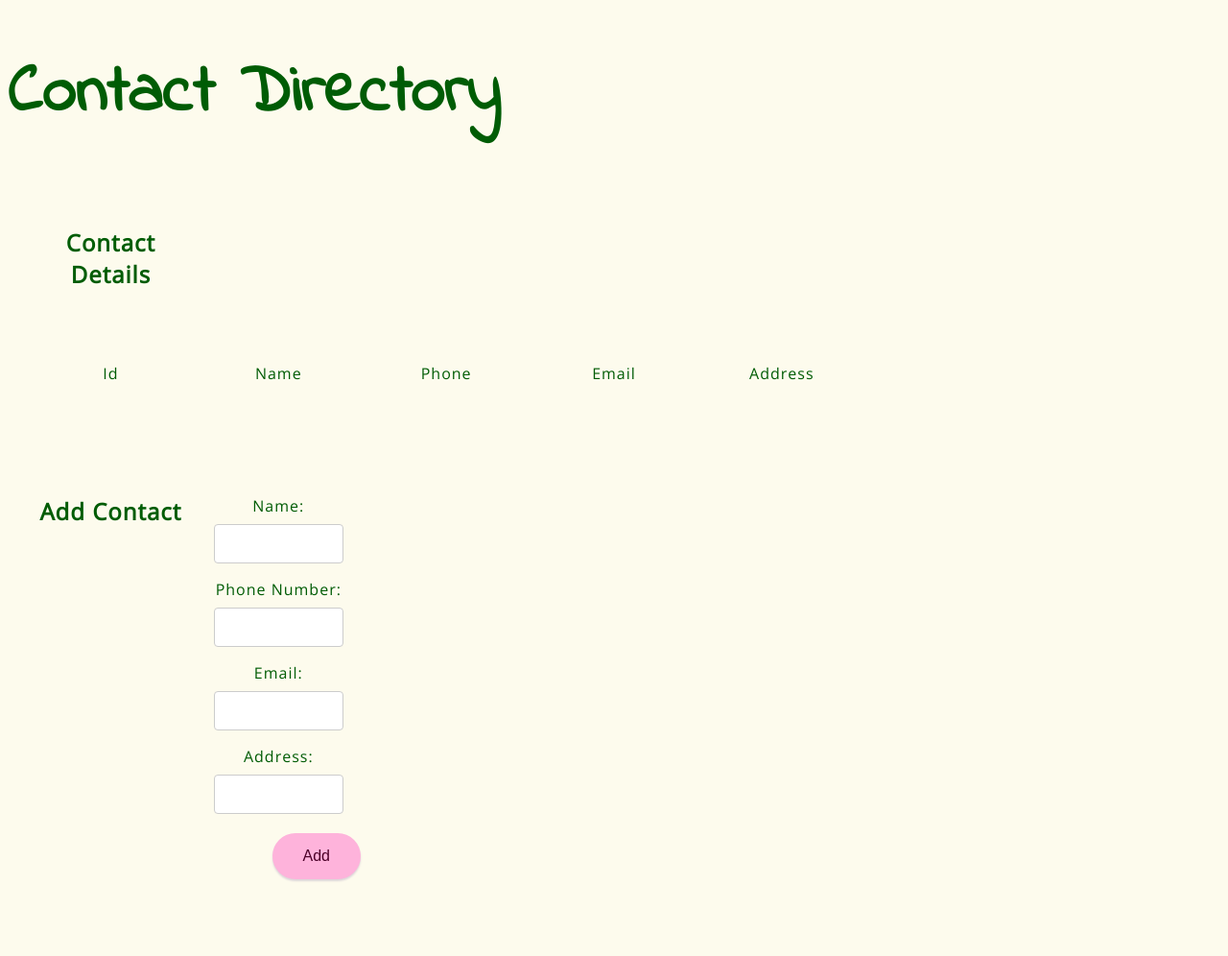
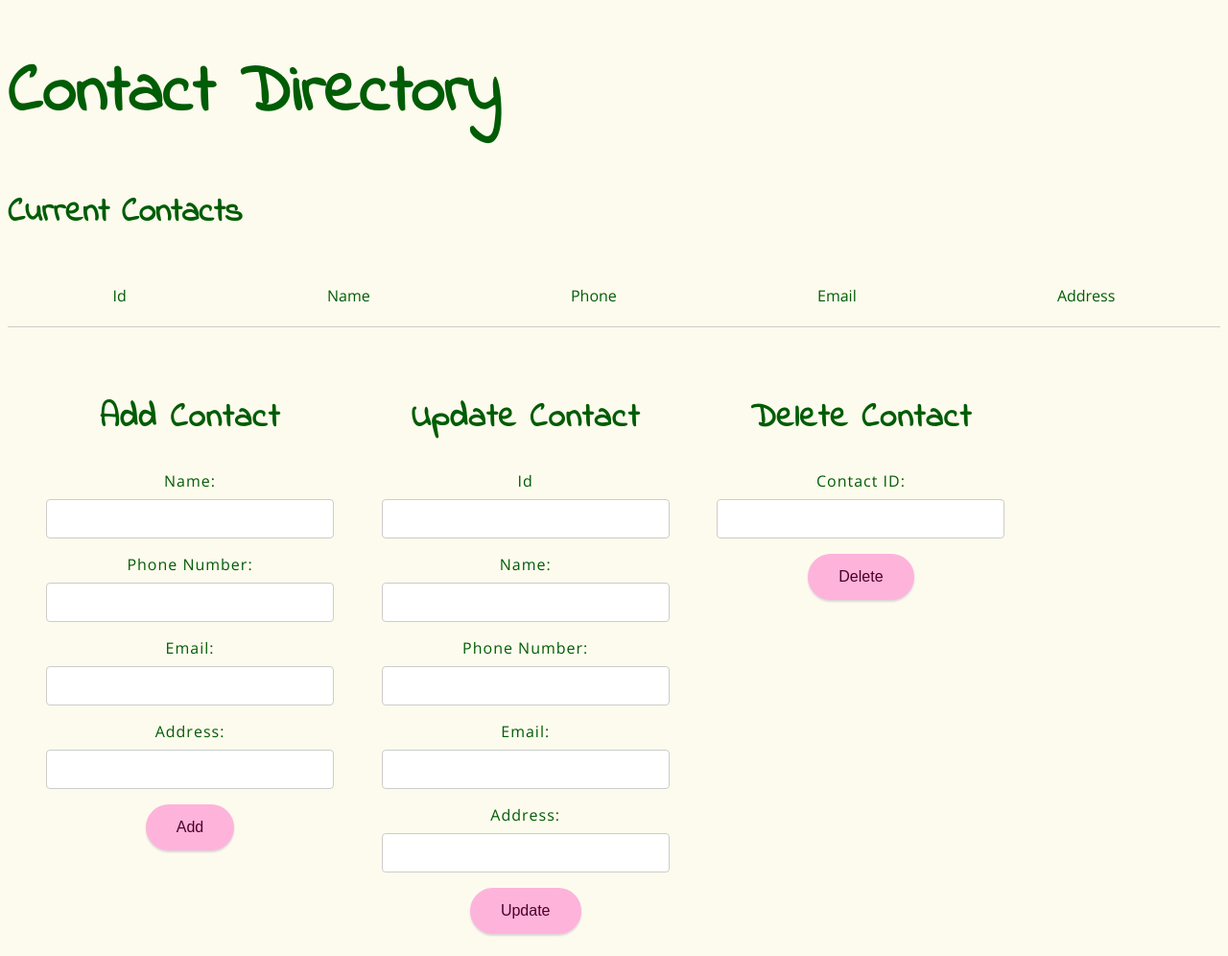
Before and after one commit to tgwarren/membersContactDirectory, a website: page views/index.html in a window 1280 px wide. Shown: the top 996 px of the page at 96% size. Drawn offline with nearby package versions, Linux system fonts and the light colour scheme; no server answers; a web font is replaced by a local one.

Commit message:
fixed display of contacts and forms

```diff
--- a/public/styles.css
+++ b/public/styles.css
@@ -17,6 +17,11 @@ h1{
   font-size: 70px;
 }
 
+h2{
+  font-family: 'Indie Flower', cursive;
+  font-size: 35px;
+}
+
 label{
   display: block;
   width: 100%;
@@ -33,12 +38,19 @@ input {
   box-sizing: border-box;
 }
 
-.button3{
-  color: hsl(328, 98%, 75%);
-  cursor: pointer;
+.contact-details {
+  display: flex;
+  flex-direction: row;
+  justify-content: space-around;
+  align-items: center;
+  padding: 10px;
+  border-bottom: 1px solid #ccc;
+  margin: 0;
+  padding: 5px;
+  flex: 1;
 }
 
-div {
+.updates {
   display: grid;
   grid-template-columns: repeat(7, 1fr);
   padding: 20px;
@@ -46,34 +58,16 @@ div {
   text-align: center;
 }
 
-.id{
-  grid-column: 1 / span 1;
+#add-contact {
+  grid-column: 1 / span 2;
 }
 
-.name{
-  grid-column: 2 / span 1;
+#update-contact {
+  grid-column: 3 / span 2;
 }
 
-.phone{
-  grid-column: 3 / span 1;
-}
-
-.email{
-  grid-column: 4 / span 1;
-}
-
-.address{
-  grid-column: 5 / span 1;
-}
-
-@media screen and (max-width: 800px) {
-  h1{
-    font-size: 40px;
-  }
-  img{
-    width: 50%;
-    margin: 3%;
-  }
+#delete-contact {
+  grid-column: 5 / span 2;
 }
 
 .contact-form{
@@ -92,36 +86,18 @@ div {
   text-decoration: none;
   display: inline-block;
   font-size: 16px;
-  margin: 4px 45%;
   cursor: pointer;
 }
 
-#contact-info{
-display: flex !important;
-flex-direction: row;
+@media screen and (max-width: 800px) {
+  h1{
+    font-size: 40px;
+  }
+  img{
+    width: 50%;
+    margin: 3%;
+  }
 }
-
-.contact-row {
-  display: flex;
-  flex-direction: row;
-  justify-content: space-between;
-  align-items: center;
-  padding: 10px;
-  border-bottom: 1px solid #ccc;
-}
-
-.contact-row p {
-  margin: 0;
-  padding: 5px;
-  flex: 1;
-}
-
-.contact-detail {
-  display: block !important;
-  padding: 10px;
-  margin-bottom: 10px;
-}
-
 
 @media screen and (max-width: 600px) {
   .button{
--- a/views/index.html
+++ b/views/index.html
@@ -13,14 +13,14 @@
   <h1>Contact Directory</h1>
 
   <div id="contact-details">
-    <h2>Contact Details</h2>
+    <h2>Current Contacts</h2>
   </div>
-  <div>
-    <p class="id">Id</p>
-    <p class="name">Name</p>
-    <p class="phone">Phone</p>
-    <p class="email">Email</p>
-    <p class="address">Address</p>
+  <div class="contact-details">
+    <p>Id</p>
+    <p>Name</p>
+    <p>Phone</p>
+    <p>Email</p>
+    <p>Address</p>
   </div>
   <div id="contact-info">
     <script src="https://code.jquery.com/jquery-3.6.0.min.js"></script>
@@ -28,20 +28,18 @@
     <script>
       $(document).ready(function () {
         $.getJSON('http://localhost:3000/contacts', function (data) {
-          // Clear the existing contact info
-          $('#contact-info').empty();
 
           // Loop through each contact in the data
           data.forEach(function (contact) {
             // Create a table row for the contact
-            let row = $('<div class="contact-row"></div>');
+            let row = $('<div class="contact-details"></div>');
 
             // Create a separate div for each contact detail
-            let id = $('<div class="contact-detail">' + contact.id + '</div>');
-            let name = $('<div class="contact-detail">' + contact.name + '</div>');
-            let phone = $('<div class="contact-detail">' + contact.phone + '</div>');
-            let email = $('<div class="contact-detail">' + contact.email + '</div>');
-            let address = $('<div class="contact-detail">' + contact.address + '</div>');
+            let id = $('<div class="contact-details">' + contact.id + '</div>');
+            let name = $('<div class="contact-details">' + contact.name + '</div>');
+            let phone = $('<div class="contact-details">' + contact.phone + '</div>');
+            let email = $('<div class="contact-details">' + contact.email + '</div>');
+            let address = $('<div class="contact-details">' + contact.address + '</div>');
 
             // Append each contact detail to the row
             row.append(id);
@@ -61,54 +59,51 @@
       });
     </script>
   </div>
-  <div id="add-contact">
-    <h2>Add Contact</h2>
-    <form class="contact-form">
+  <div class="updates">
+    <form class="contact-form" id="add-contact" action="/contacts" method="POST">
+      <h2>Add Contact</h2>
       <label for="name">Name:</label>
-      <input type="text" id="name" name="name" required>
+      <input type="text" name="name" required>
 
       <label for="phone">Phone Number:</label>
-      <input type="text" id="phone" name="phone" required>
+      <input type="text" name="phone" required>
 
       <label for="email">Email:</label>
-      <input type="email" id="email" name="email">
+      <input type="email" name="email" required>
 
       <label for="address">Address:</label>
-      <input type="text" id="address" name="address">
+      <input type="text" name="address">
 
-      <button type="submit" class="button">Add</button>
+    <button type="submit" id=add-contact class="button">Add</button>
     </form>
-  </div>
 
-  <div id="update-contact">
-    <h2>Update Contact</h2>
-    <form class="contact-form">
+    <form class="contact-form" id="update-contact" action="/contacts" method="PUT">
+      <h2>Update Contact</h2>
       <label for="id">Id</label>
-      <input type="text" id="id" name="id">
+      <input type="text" name="id">
 
       <label for="update-name">Name:</label>
-      <input type="text" id="update-name" name="update-name" required>
+      <input type="text" name="update-name" required>
 
       <label for="update-phone">Phone Number:</label>
-      <input type="text" id="update-phone" name="update-phone" required>
+      <input type="text" name="update-phone" required>
 
       <label for="update-email">Email:</label>
-      <input type="email" id="update-email" name="update-email">
+      <input type="email" name="update-email">
 
       <label for="update-address">Address:</label>
-      <input type="text" id="update-address" name="update-address">
+      <input type="text" name="update-address">
 
-      <button type="submit" class="button">Update</button>
+    <button type="submit" id="update-contact" class="button">Update</button>
     </form>
-  </div>
 
-  <div id="delete-contact">
-    <h2>Delete Contact</h2>
-    <form class="contact-form">
+
+    <form class="contact-form" id="delete-contact" action="/contacts" method="DELETE">
+      <h2>Delete Contact</h2>
       <label for="id">Contact ID:</label>
-      <input type="text" id="id" name="id" required>
+      <input type="text" name="id" required>
 
-      <button type="submit" class="button" id="deleteContact">Delete</button>
+    <button type="submit" id="delete-contact" class="button">Delete</button>
     </form>
   </div>
 </body>
```
Also changed, not shown: server.js (+3 -5 lines), 2 other files.
